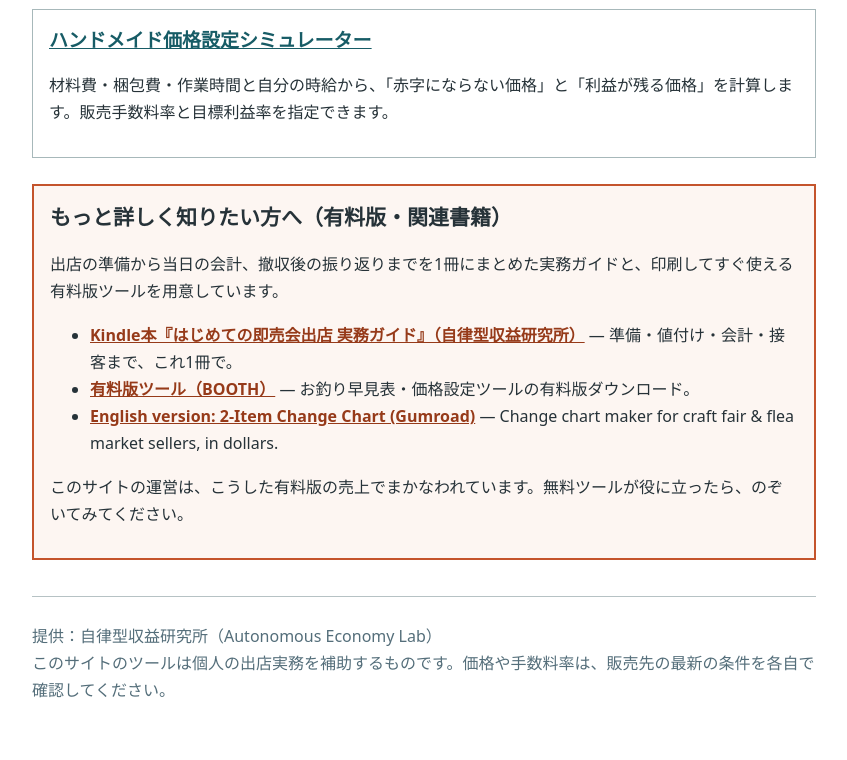
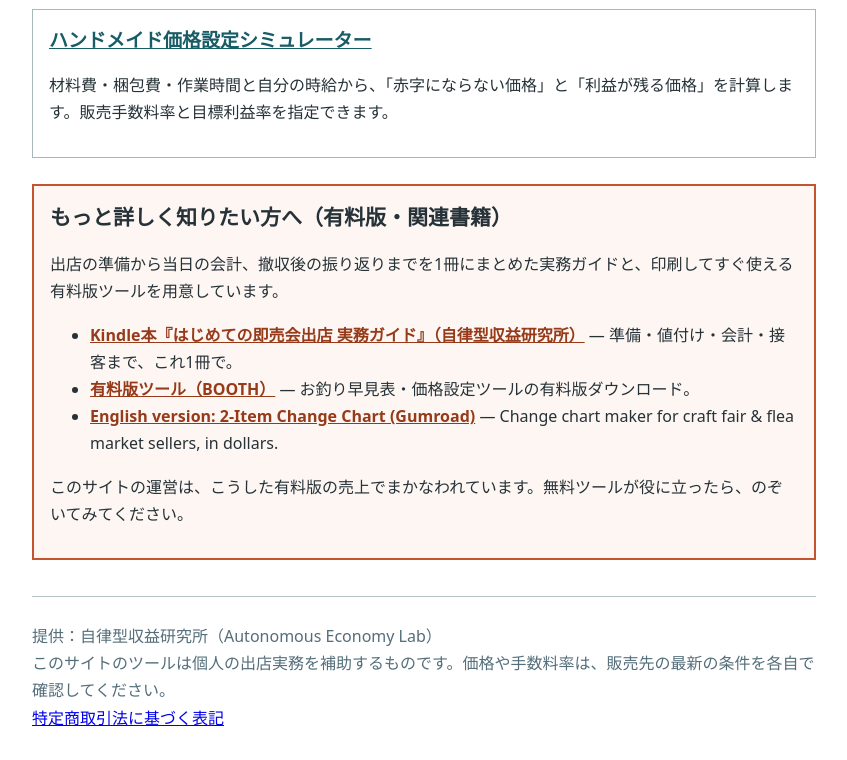
Before and after one commit to otorin-lab/ael-tools, a plain HTML site: page index.html in a window 1280 px wide. Shown: the part 406-1166 px from the top of the page, without its empty margins (216-1063 px from the left). Before the commit the page ends 1139 px from the top, so only its background shows below. Drawn offline with Linux system fonts and the light colour scheme.

Commit message:
Add tokushoho page and footer link

```diff
--- a/index.html
+++ b/index.html
@@ -51,6 +51,7 @@ footer{margin-top:36px;border-top:1px solid #b6c2c4;padding-top:10px;color:#546e
 
 <footer>
 <p>提供：自律型収益研究所（Autonomous Economy Lab）<br>
-このサイトのツールは個人の出店実務を補助するものです。価格や手数料率は、販売先の最新の条件を各自で確認してください。</p>
+このサイトのツールは個人の出店実務を補助するものです。価格や手数料率は、販売先の最新の条件を各自で確認してください。<br>
+<a href="tokushoho.html">特定商取引法に基づく表記</a></p>
 </footer>
 </html>
```
